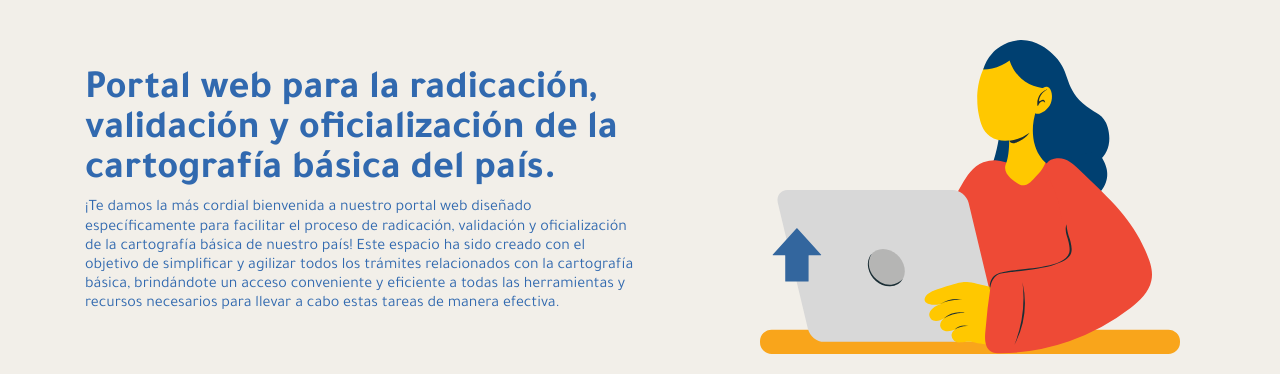
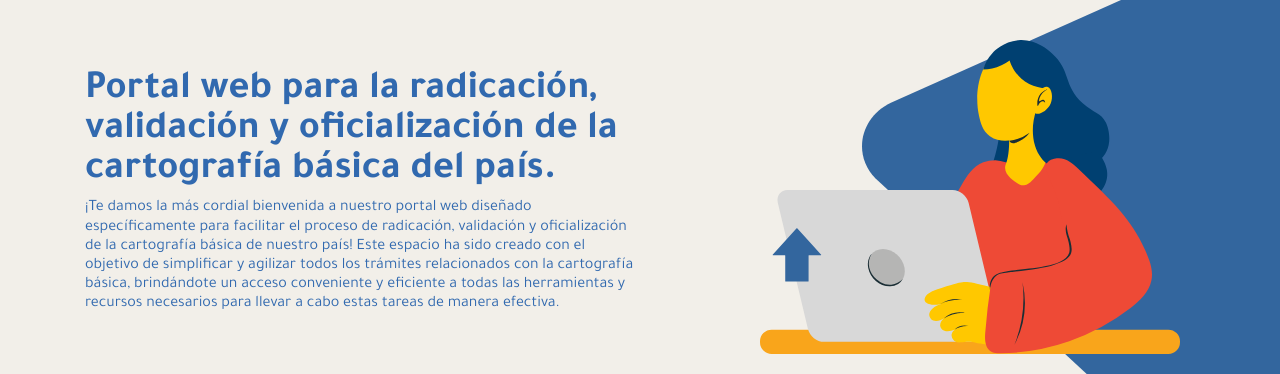
Before and after one commit to HernandoVargasL/cem-cargue, a plain HTML site: page index.html in a window 1280 px wide. Shown: the part 111-485 px from the top of the page. Drawn offline with nearby package versions, Linux system fonts and the light colour scheme.

Commit message:
triangle

```diff
--- a/css/maestra.css
+++ b/css/maestra.css
@@ -125,7 +125,7 @@ section {
 .cover::before {
     content: "";
     top: 40px;
-    background: url(./images/assets/triangleBlue.svg);
+    background: url(../images/assets/triangleBlue.svg);
     width: 418px;
     height: 624px;
     display: flex;
```
